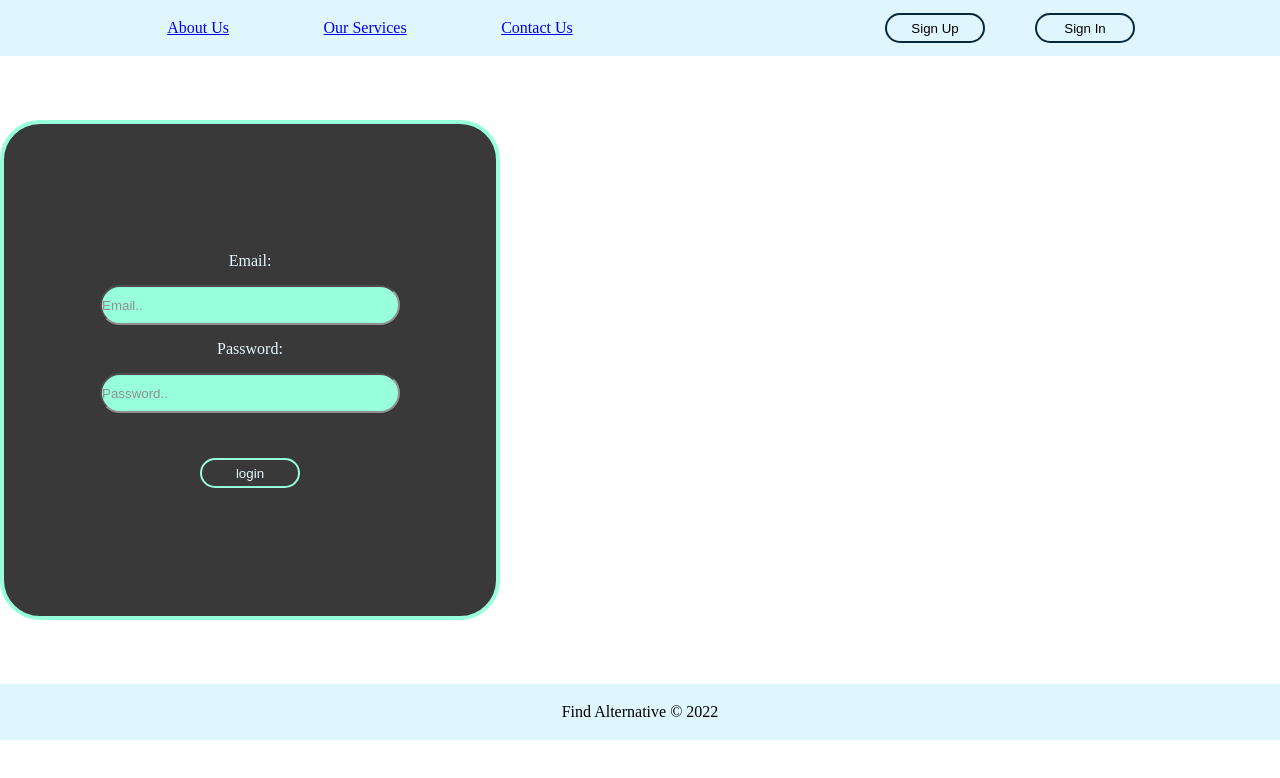
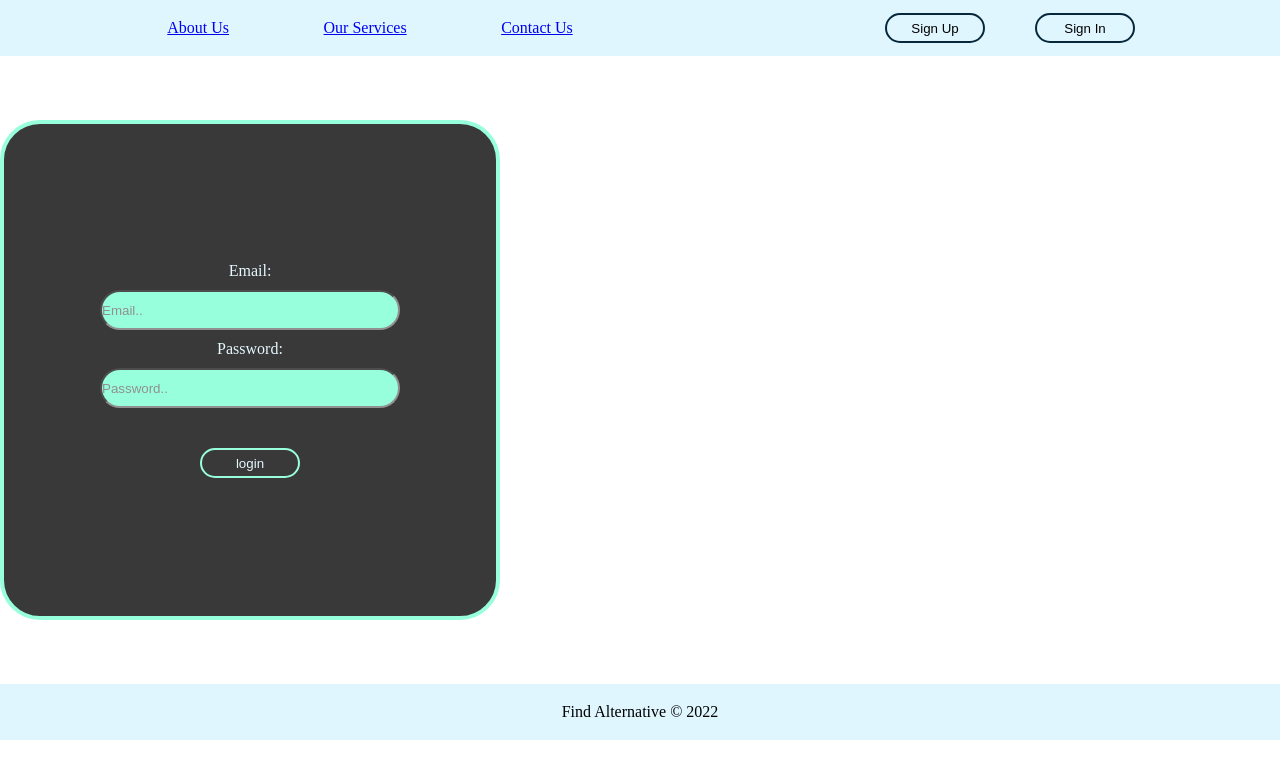
Before and after one commit to fidashn/Find-Alternative, a React (Create React App) app: page /sign-in in a window 1280 px wide. Shown: the top 778 px of the page. Built offline with nearby package versions, Linux system fonts and the light colour scheme; the HTML template or start-up script is replaced by a standard one.

Commit message:
editted the submit btn poisitioning

```diff
--- a/src/App.css
+++ b/src/App.css
@@ -63,7 +63,7 @@ width: 300px;
   flex-direction: column;
   justify-content: center;
   align-items: center;
-  gap: 15px;
+  gap: 10px;
   margin: 5% 0 5% 0;
   width: 500px;
   height: 500px;
```
